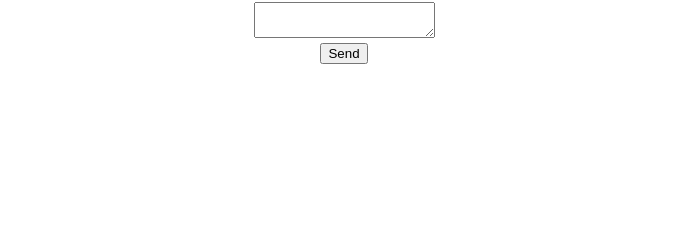
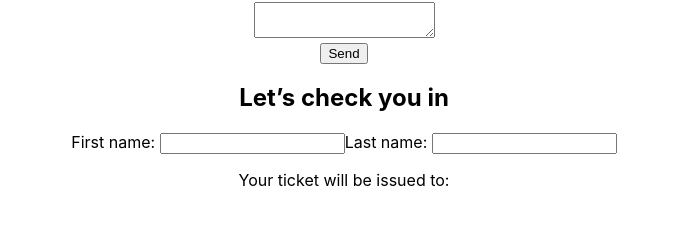
Before and after one commit to opeyemipeter1759/refreshing-react-with-docs, a React (Create React App) app: page / in a window 1280 px wide. Shown: the part 489-714 px from the top of the page, without its empty margins (296-982 px from the left). Built offline with nearby package versions, Linux system fonts and the light colour scheme.

Commit message:
update state

```diff
--- a/src/App.js
+++ b/src/App.js
@@ -7,7 +7,7 @@
 import List from './list/app';
 import Events from './Events/event'
 import StateGallery from './states/states'
-import FeedbackForm from './states/stateContra.js'
+import  { Form, FeedbackForm } from './states/stateContra.js'
 
 function App() {
   const [count, setCount] = useState(0);
@@ -44,6 +44,7 @@
           <Events /> */}
           <StateGallery />
           <FeedbackForm />
+          <Form/>
     </div>
   );
 }
--- a/src/states/stateContra.js
+++ b/src/states/stateContra.js
@@ -1,6 +1,6 @@
 import { useState } from 'react';
 
-export default function FeedbackForm() {
+export  function FeedbackForm() {
   const [text, setText] = useState('');
     const [status, setStatus] = useState( 'typing' );
 
@@ -44,3 +44,43 @@
     setTimeout(resolve, 1000);
   });
 }
+
+
+
+export  function Form() {
+    const [firstName, setFirstName] = useState('');
+    const [lastName, setLastName] = useState('');
+
+    const fullName = firstName + ' ' + lastName;
+
+  function handleFirstNameChange(e) {
+    setFirstName(e.target.value);
+  }
+
+  function handleLastNameChange(e) {
+    setLastName(e.target.value);
+  }
+
+  return (
+    <>
+      <h2>Let’s check you in</h2>
+      <label>
+        First name:{' '}
+        <input
+          value={firstName}
+          onChange={handleFirstNameChange}
+        />
+      </label>
+      <label>
+        Last name:{' '}
+        <input
+          value={lastName}
+          onChange={handleLastNameChange}
+        />
+      </label>
+      <p>
+        Your ticket will be issued to: <b>{fullName}</b>
+      </p>
+    </>
+  );
+}
```
